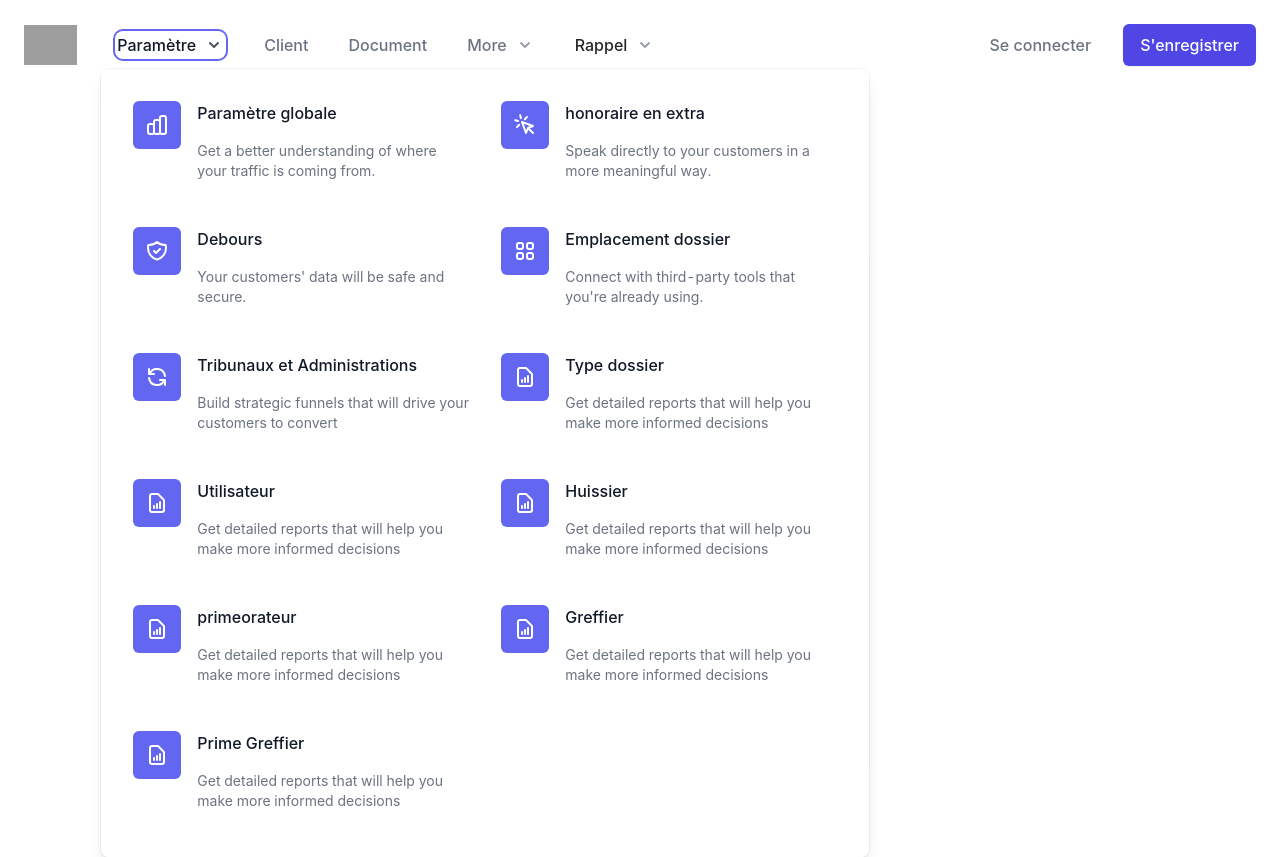
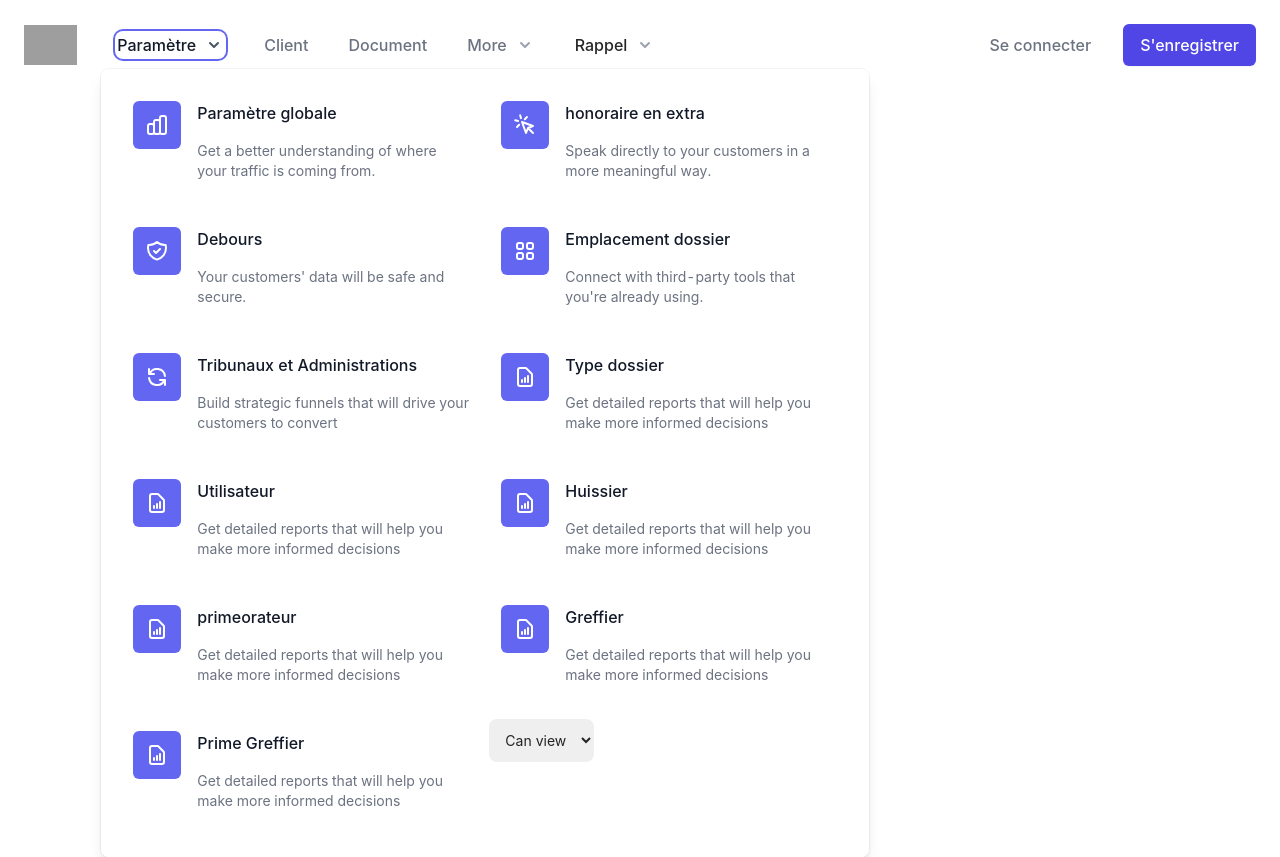
Before and after one commit to Housseming/stage_d-t-_2022_g1, a React (Create React App) app in the folder front/: page / in a window 1280 px wide. Both pictures are taken after a click on the button "Paramètre". Built offline with nearby package versions, Linux system fonts and the light colour scheme; grey boxes are pictures that could not be loaded.

Commit message:
ready for deployement

```diff
--- a/front/public/index.html
+++ b/front/public/index.html
@@ -2,19 +2,19 @@
 <html lang="en">
   <head>
     <meta charset="utf-8" />
-    <link rel="icon" href="%PUBLIC_URL%/favicon.ico" />
+ <link rel="icon" href="PUBLIC_URL/favicon.ico" />
     <meta name="viewport" content="width=device-width, initial-scale=1" />
     <meta name="theme-color" content="#000000" />
     <meta
       name="description"
       content="Web site created using create-react-app"
     />
-    <link rel="apple-touch-icon" href="%PUBLIC_URL%/logo192.png" />
+    <link rel="apple-touch-icon" href="PUBLIC_URL/logo192.png" />
     <!--
       manifest.json provides metadata used when your web app is installed on a
       user's mobile device or desktop. See https://developers.google.com/web/fundamentals/web-app-manifest/
     -->
-    <link rel="manifest" href="%PUBLIC_URL%/manifest.json" />
+    <link rel="manifest" href="PUBLIC_URL/manifest.json" />
     <!--
       Notice the use of %PUBLIC_URL% in the tags above.
       It will be replaced with the URL of the `public` folder during the build.
--- a/front/src/components/dashboard/Example.jsx
+++ b/front/src/components/dashboard/Example.jsx
@@ -89,6 +89,16 @@ const resources = [
   { name: 'Events', description: 'See what meet-ups and other events we might be planning near you.', href: '#' },
   { name: 'Security', description: 'Understand how we take your privacy seriously.', href: '#' },
 ]
+const resources1 = [
+  {
+    name: 'Help Center',
+    description: 'Get all of your questions answered in our forums or contact support.',
+    href: '#',
+  },
+  { name: 'timbre', description: 'Learn how to maximize our platform to get the most out of it.', href: '#' },
+  { name: 'photocopie', description: 'See what meet-ups and other events we might be planning near you.', href: '#' },
+  { name: 'Security', description: 'Understand how we take your privacy seriously.', href: '#' },
+]
 
 function classNames(...classes) {
   return classes.filter(Boolean).join(' ')
@@ -146,8 +156,22 @@ export default function Example() {
                      >
                     <Popover.Panel className="absolute z-10 -ml-4 mt-3 transform w-screen max-w-md lg:max-w-3xl">
                       <div className="rounded-lg shadow-lg ring-1 ring-black ring-opacity-5 overflow-hidden">
+
                         <div className="relative grid gap-6 bg-white px-5 py-6 sm:gap-8 sm:p-8 lg:grid-cols-2">
-                          {solutions.map((item) => (
+
+
+
+
+
+
+
+
+
+                        {/*men hna yabda saben mtaa liste solutions lkol*/}
+
+                          {
+                          solutions.map((item) => (
+
                             <a
                               key={item.name}
                               href={item.href}
@@ -163,6 +187,24 @@ export default function Example() {
                               </div>
                             </a>
                           ))}
+                           <Popover className="relative">
+
+
+
+
+                           <select className="-m-3 p-3 flex items-start rounded-lg hover:bg-gray-50">
+                                    <option> Can view </option>
+                                    <option> Can edit</option>
+                                    <div className="flex-shrink-0 flex items-center justify-center h-10 w-10 rounded-md bg-indigo-500 text-white sm:h-12 sm:w-12">
+                                <DocumentReportIcon className="h-6 w-6" aria-hidden="true" />
+                              </div>
+
+                                </select>
+
+
+
+
+            </Popover>
                         </div>
 
                         </div>
@@ -178,6 +220,7 @@ export default function Example() {
 
               Document
             </a>
+
 
             <Popover className="relative">
               {({ open }) => (
--- a/package.json
+++ b/package.json
@@ -4,8 +4,8 @@
     "description": "",
     "main": "index.js",
     "engines": {
-        "node": "16.14.2",
-        "npm": "8.5.0"
+        "node": "16.15.1",
+        "npm": "8.13.1"
     },
     "scripts": {
         "start": "index.js",
@@ -23,6 +23,7 @@
         "express": "^4.18.1",
         "jsonwebtoken": "^8.5.1",
         "mysql": "^2.18.1",
+        "node": "^18.5.0",
         "nodemon": "^2.0.18",
         "pg": "^8.7.3",
         "pool": "^0.4.1",
```
Also changed, not shown: 2 other files (tests, documents, lock files or other folders). Lines whose indentation alone changed are shown as unchanged.
